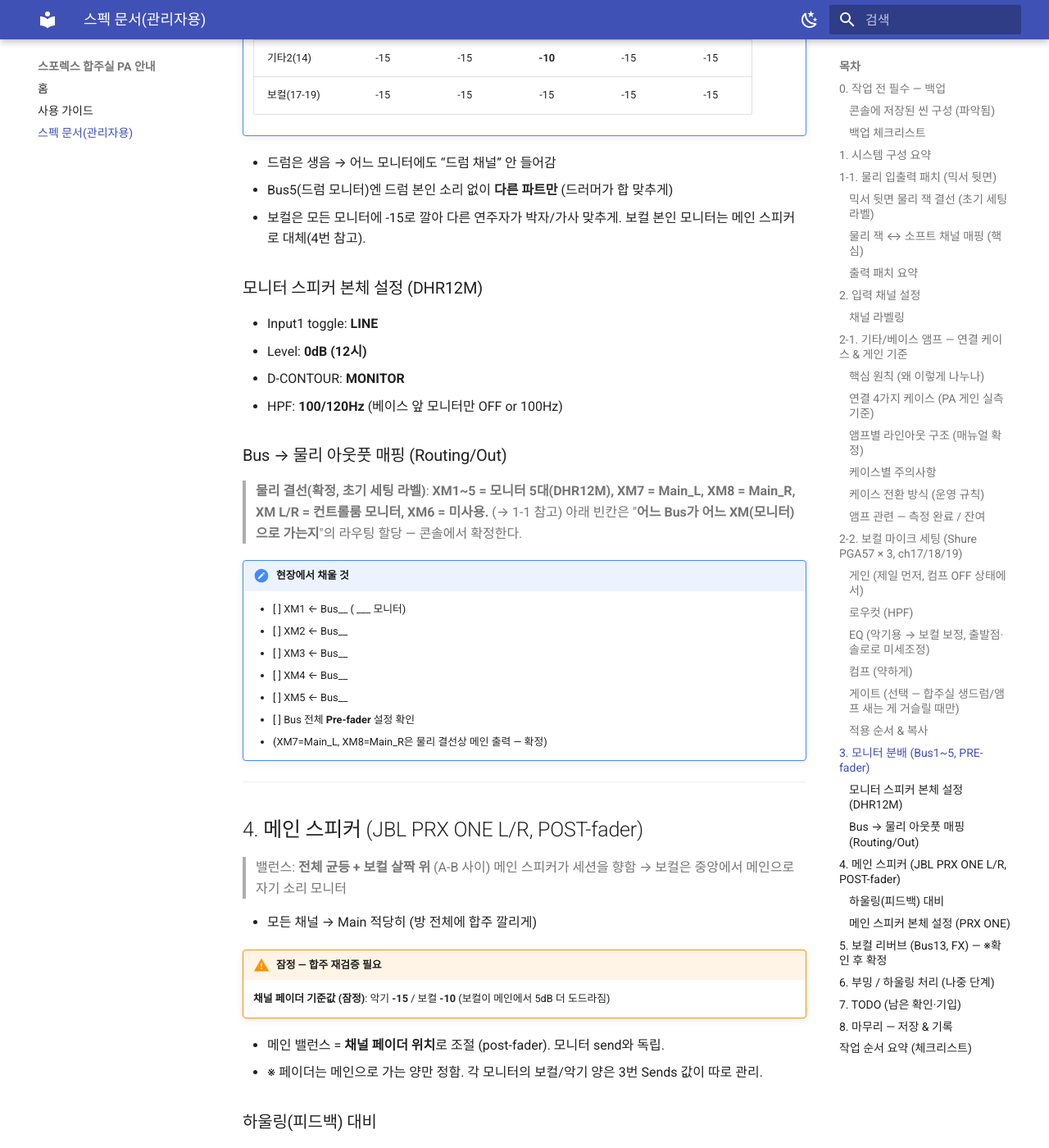
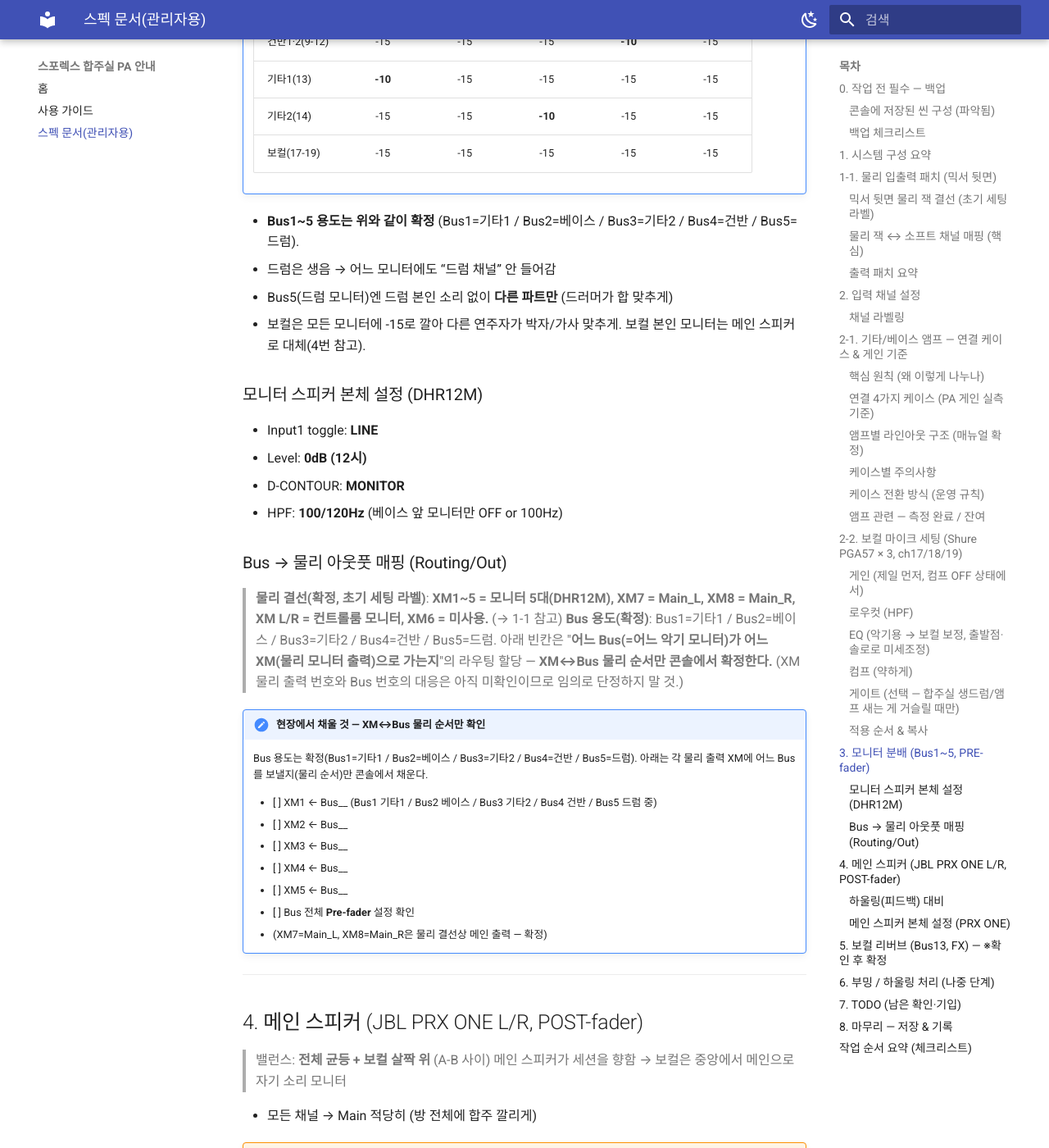
Before and after one commit to SingeonKim/mua-bandroom-guide, an MkDocs documentation site: the page built from docs/spec.md, in a window 1280 px wide and 1400 px high, scrolled down 14049 px. Shown: the whole window at 82% size. Built offline with MkDocs 1.6.1 and Material for MkDocs 9.7.7, drawn with Linux system fonts in a browser that asks for light colours; some of the changed text lies outside the part shown.

Commit message:
docs(spec): confirm monitor bus assignment (Bus1=기타1/Bus2=베이스/Bus3=기타2/Bus4=건반/Bus5=드럼)
XM↔Bus physical output order still pending console check.

```diff
--- a/docs/spec.md
+++ b/docs/spec.md
@@ -391,6 +391,8 @@
     - 각 Bus에서 **본인 악기 send = -10** / **다른 악기 send = -15** (Sends on Fader 기준)
     - 표의 “본인 -10 / 타 -15”는 현재 운영 기준값. 연주자 요청 따라 미세조정.
 
+> **Bus1~5 용도 (확정)**: Bus1=기타1 / Bus2=베이스 / Bus3=기타2 / Bus4=건반 / Bus5=드럼. 각 Bus = 해당 악기 연주자 앞 모니터에 그 악기를 강조해 보내는 버스다.
+
 !!! note "현장에서 채울 것"
     - **모니터 출력(Bus 마스터) 페이더 권장값 = `______`** (추후 기재, 방·세션별 음량 맞춤)
 
@@ -402,6 +404,7 @@
     |기타2(14)    |-15     |-15     |**-10** |-15    |-15    |
     |보컬(17-19)  |-15     |-15     |-15     |-15    |-15    |
 
+- **Bus1~5 용도는 위와 같이 확정** (Bus1=기타1 / Bus2=베이스 / Bus3=기타2 / Bus4=건반 / Bus5=드럼).
 - 드럼은 생음 → 어느 모니터에도 “드럼 채널” 안 들어감
 - Bus5(드럼 모니터)엔 드럼 본인 소리 없이 **다른 파트만** (드러머가 합 맞추게)
 - 보컬은 모든 모니터에 -15로 깔아 다른 연주자가 박자/가사 맞추게. 보컬 본인 모니터는 메인 스피커로 대체(4번 참고).
@@ -416,10 +419,13 @@
 ### Bus → 물리 아웃풋 매핑 (Routing/Out)
 
 > **물리 결선(확정, 초기 세팅 라벨)**: **XM1~5 = 모니터 5대(DHR12M), XM7 = Main_L, XM8 = Main_R, XM L/R = 컨트롤룸 모니터, XM6 = 미사용.** (→ 1-1 참고)
-> 아래 빈칸은 "**어느 Bus가 어느 XM(모니터)으로 가는지**"의 라우팅 할당 — 콘솔에서 확정한다.
+> **Bus 용도(확정)**: Bus1=기타1 / Bus2=베이스 / Bus3=기타2 / Bus4=건반 / Bus5=드럼.
+> 아래 빈칸은 "**어느 Bus(=어느 악기 모니터)가 어느 XM(물리 모니터 출력)으로 가는지**"의 라우팅 할당 — **XM↔Bus 물리 순서만 콘솔에서 확정한다.** (XM 물리 출력 번호와 Bus 번호의 대응은 아직 미확인이므로 임의로 단정하지 말 것.)
 
-!!! note "현장에서 채울 것"
-    - [ ] XM1 ← Bus__ ( ___ 모니터)
+!!! note "현장에서 채울 것 — XM↔Bus 물리 순서만 확인"
+    Bus 용도는 확정(Bus1=기타1 / Bus2=베이스 / Bus3=기타2 / Bus4=건반 / Bus5=드럼). 아래는 각 물리 출력 XM에 어느 Bus를 보낼지(물리 순서)만 콘솔에서 채운다.
+
+    - [ ] XM1 ← Bus__ (Bus1 기타1 / Bus2 베이스 / Bus3 기타2 / Bus4 건반 / Bus5 드럼 중)
     - [ ] XM2 ← Bus__
     - [ ] XM3 ← Bus__
     - [ ] XM4 ← Bus__
@@ -504,7 +510,7 @@
 - [ ] **Input Routing 블록 교차확인** — X32-Edit `Routing > Input`에서 In 1-8/9-16/17-24 소스 할당이 1-1 매핑과 일치하는지 한 번 대조 (작성자 내부 변경 가능성)
 - [ ] **리버브 구조** — Bus13 / FX return 행선지 (5번 항목)
 - [ ] **각 채널 게인 값 기입** — 키보드 실측 완료(저장됨, 값 추후 기입) / 보컬 잔여 (2번 표)
-- [ ] **Bus → 아웃풋 매핑** 확정 (3번 항목)
+- [ ] **Bus → 아웃풋 매핑** — Bus 용도는 **확정**(Bus1=기타1/Bus2=베이스/Bus3=기타2/Bus4=건반/Bus5=드럼). **XM 물리 출력 순서(어느 XM이 어느 Bus인지)만 콘솔 확인 남음** (3번 항목)
 - [ ] **어쿠스틱기타(DI)·블루투스·노트북DI 입력** — 물리 입력 배정 확인됨(XF11/XF12/TRS5·6, → 1-1). 사용 시 채널 라우팅 후 입력 행 추가
 - [ ] **모니터 출력(Bus 마스터) 페이더 권장값 확정** — 현재 미정(빈칸), 합주로 결정 (3번 항목)
 - [ ] **잠정값 합주로 재검증** — 메인 페이더(악기 -15/보컬 -10), 메인 본체 -10dB (모니터 분배 -10/-15는 현재 운영값으로 확정)
```
